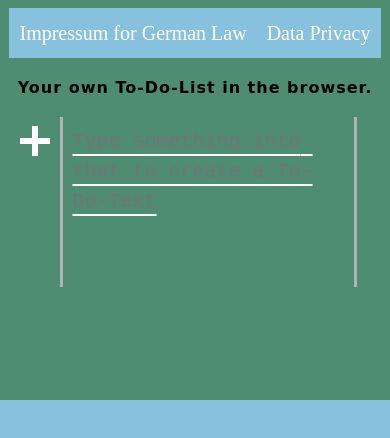
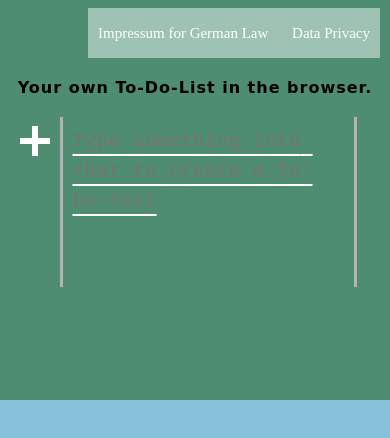
Before and after one commit to BoolPurist/ToDoListHolder, a website: page index.html in a window 390 px wide. Drawn offline with Linux system fonts and the light colour scheme.

Commit message:
Moved navbar to the right, changed color and font-size is smaller in small resolution

```diff
--- a/less/style.less
+++ b/less/style.less
@@ -5,6 +5,7 @@
 @text-color-header: rgb(88, 175, 110);
 @text-underline-thickness: 2px;
 @text-size: 20px;
+
 @symbol-removable-size: 30px;
 @symbol-removable-margin-top: 30%;
 @symbol-removable-bar-radius: 50%;
@@ -14,8 +15,9 @@
   border-radius 1s;
 @padding-borderLeft-text: 10px;
 
-@navbar-foreground-text-color: #88c1dd;
+@navbar-foreground-text-color: #9ec2b3;
 @navbar-background-text-color: white;
+@navbar-text-size-mob: 15px;
 
 // MixIns
 // For every widget like the remover and adder to give size, color and margin.
@@ -97,11 +99,7 @@ label {
 
 #linkNavbar {
   width: max-content;
-  margin: auto;
-  display: flex;
-  align-content: stretch;
-
-
+  margin-left: auto;
   background-color: @navbar-foreground-text-color;
   color: @navbar-background-text-color;
 
@@ -109,6 +107,8 @@ label {
     text-decoration: none;
     color: @navbar-background-text-color;
     @padding-sides: 10px;
+    padding-top: 15px;
+    padding-bottom: 15px;
     @space-height-take-up: 50px;
     height: @space-height-take-up;
     line-height: @space-height-take-up;
@@ -250,6 +250,14 @@ label {
 
 @media screen and (max-width: 550px) {
 
+  #linkNavbar {
+      margin-right: 10px;
+      a{
+        font-size: @navbar-text-size-mob;
+      }
+  }
+
+
   .toToDoBoxRemovable:first-child {
     margin-top: 50px;
   }
```
Also changed, not shown: package.json (added, +25 -0 lines), css/style.css, 2 other files.
